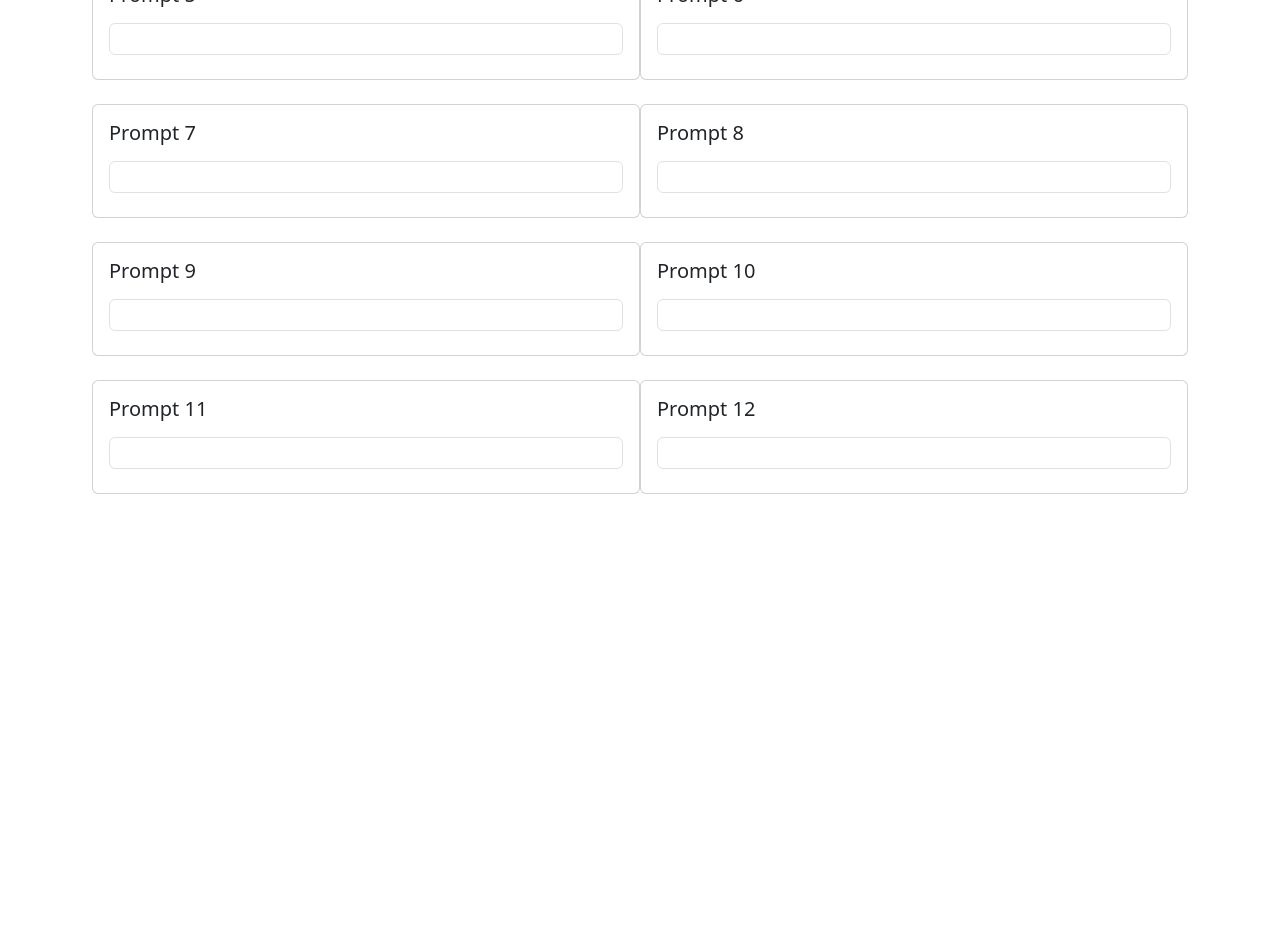
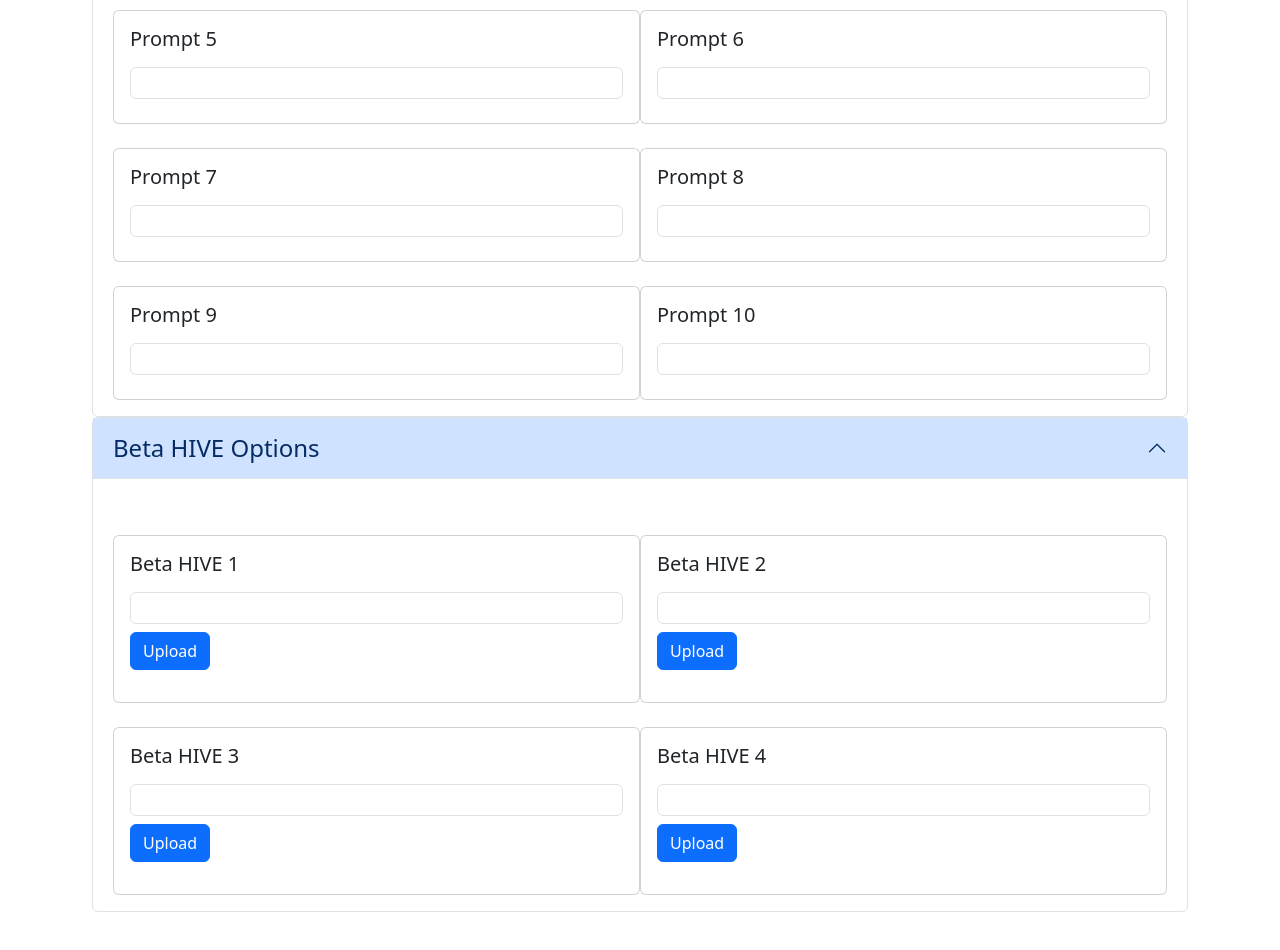
Before and after one commit to AplUSAndmINUS/beta-hive-story-submission, a React (Create React App) app: page /admin in a window 1280 px wide. Shown: the part 660-1610 px from the top of the page. Before the commit the page ends 1234 px from the top, so only its background shows below. Built offline with nearby package versions, Linux system fonts and the light colour scheme; the HTML template or start-up script is replaced by a standard one.

Commit message:
updated the admin page with uploads and prompt messages

```diff
--- a/src/App.tsx
+++ b/src/App.tsx
@@ -8,6 +8,7 @@ import store from './stores/store';
 import Menu from './components/menu/menu';
 
 import './styles/_app.scss';
+import 'bootstrap/dist/js/bootstrap.bundle.min';
 import ProgressBar from './components/progress-bar/progress-bar';
 
 const App: React.FC = () => {
--- /dev/null
+++ b/src/components/accordion/accordion.tsx
@@ -0,0 +1,41 @@
+import React from 'react';
+
+interface AccordionProps {
+  accordionTerms: string;
+  collapseNumber: string;
+  children: React.ReactNode;
+}
+
+const Accordion: React.FC<AccordionProps> = ({
+  accordionTerms,
+  collapseNumber,
+  children,
+}) => {
+  return (
+    <div className='accordion' id={`accordionExample${collapseNumber}`}>
+      <div className='accordion-item'>
+        <h3 className='bd-title pb-2'>
+          <button
+            className='accordion-button fs-4'
+            type='button'
+            data-bs-toggle='collapse'
+            data-bs-target={`#${collapseNumber}`}
+            aria-expanded='true'
+            aria-controls={collapseNumber}
+          >
+            {accordionTerms}
+          </button>
+        </h3>
+        <div
+          id={collapseNumber}
+          className='accordion-collapse collapse show'
+          data-bs-parent={`#accordionExample${collapseNumber}`}
+        >
+          <div className='accordion-body'>{children}</div>
+        </div>
+      </div>
+    </div>
+  );
+};
+
+export default Accordion;
--- a/src/components/form-elements/input/input-type.tsx
+++ b/src/components/form-elements/input/input-type.tsx
@@ -2,12 +2,14 @@ import React from 'react';
 
 interface InputTypeProps {
   isDisabled: boolean;
+  isImageUpload?: boolean;
   name: string;
   label: string;
 }
 
 export const InputType: React.FC<InputTypeProps> = ({
   isDisabled = false,
+  isImageUpload = false,
   name,
   label,
 }) => {
@@ -30,6 +32,16 @@ export const InputType: React.FC<InputTypeProps> = ({
                 />
               </label>
             </h5>
+            {isImageUpload && (
+              <div className='input-group mb-3'>
+                <button
+                  className='btn btn-primary'
+                  type='button'
+                >
+                  Upload
+                </button>
+              </div>
+            )}
           </div>
         </div>
       </div>
--- a/src/pages/admin/admin.tsx
+++ b/src/pages/admin/admin.tsx
@@ -1,6 +1,38 @@
 import React from 'react';
 
+import Accordion from '../../components/accordion/accordion';
 import InputType from '../../components/form-elements/input/input-type';
+
+const PromptsFC: React.FC = () => {
+  return (
+    <>
+      <div className='d-flex flex-row flex-wrap justify-content-between'>
+        <InputType name='input' isDisabled={false} label='Prompt 1' />
+        <InputType name='input' isDisabled={false} label='Prompt 2' />
+      </div>
+      <div className='d-flex flex-row flex-wrap justify-content-between'>
+        <InputType name='input' isDisabled={false} label='Prompt 3' />
+        <InputType name='input' isDisabled={false} label='Prompt 4' />
+      </div>
+      <div className='d-flex flex-row flex-wrap justify-content-between'>
+        <InputType name='input' isDisabled={false} label='Prompt 5' />
+        <InputType name='input' isDisabled={false} label='Prompt 6' />
+      </div>
+      <div className='d-flex flex-row flex-wrap justify-content-between'>
+        <InputType name='input' isDisabled={false} label='Prompt 7' />
+        <InputType name='input' isDisabled={false} label='Prompt 8' />
+      </div>
+      <div className='d-flex flex-row flex-wrap justify-content-between'>
+        <InputType name='input' isDisabled={false} label='Prompt 9' />
+        <InputType
+          name='input'
+          isDisabled={false}
+          label='Prompt 10'
+        />
+      </div>
+    </>
+  )
+};
 
 export const AdminPage: React.FC = () => {
   return (
@@ -12,41 +44,22 @@ export const AdminPage: React.FC = () => {
       {/* Specify the prompts, then add image upload options */}
       {/* Next need to do the beta hive options with image upload */}
       <div className='row'>
-        <h3 className='bd-title pb-2'>Specify the prompts</h3>
-        <div className='d-flex flex-row flex-wrap justify-content-between'>
-          <InputType name='input' isDisabled={false} label='Prompt 1' />
-          <InputType name='input' isDisabled={false} label='Prompt 2' />
-        </div>
+        <Accordion accordionTerms='Specify Prompts' collapseNumber='collapseOne'>
+          <PromptsFC />
+        </Accordion>
       </div>
+      {' '}
       <div className='row'>
-        <div className='d-flex flex-row flex-wrap justify-content-between'>
-          <InputType name='input' isDisabled={false} label='Prompt 3' />
-          <InputType name='input' isDisabled={false} label='Prompt 4' />
-        </div>
-      </div>
-      <div className='row'>
-        <div className='d-flex flex-row flex-wrap justify-content-between'>
-          <InputType name='input' isDisabled={false} label='Prompt 5' />
-          <InputType name='input' isDisabled={false} label='Prompt 6' />
-        </div>
-      </div>
-      <div className='row'>
-        <div className='d-flex flex-row flex-wrap justify-content-between'>
-          <InputType name='input' isDisabled={false} label='Prompt 7' />
-          <InputType name='input' isDisabled={false} label='Prompt 8' />
-        </div>
-      </div>
-      <div className='row'>
-        <div className='d-flex flex-row flex-wrap justify-content-between'>
-          <InputType name='input' isDisabled={false} label='Prompt 9' />
-          <InputType name='input' isDisabled={false} label='Prompt 10' />
-        </div>
-      </div>
-      <div className='row'>
-        <div className='d-flex flex-row flex-wrap justify-content-between'>
-          <InputType name='input' isDisabled={false} label='Prompt 11' />
-          <InputType name='input' isDisabled={false} label='Prompt 12' />
-        </div>
+        <Accordion accordionTerms='Beta HIVE Options' collapseNumber='collapseTwo'>
+          <div className='d-flex flex-row flex-wrap justify-content-between'>
+            <InputType name='input' isDisabled={false} label='Beta HIVE 1' isImageUpload />
+            <InputType name='input' isDisabled={false} label='Beta HIVE 2' isImageUpload />
+          </div>
+          <div className='d-flex flex-row flex-wrap justify-content-between'>
+            <InputType name='input' isDisabled={false} label='Beta HIVE 3' isImageUpload />
+            <InputType name='input' isDisabled={false} label='Beta HIVE 4' isImageUpload />
+          </div>
+        </Accordion>
       </div>
     </div>
   );
```
